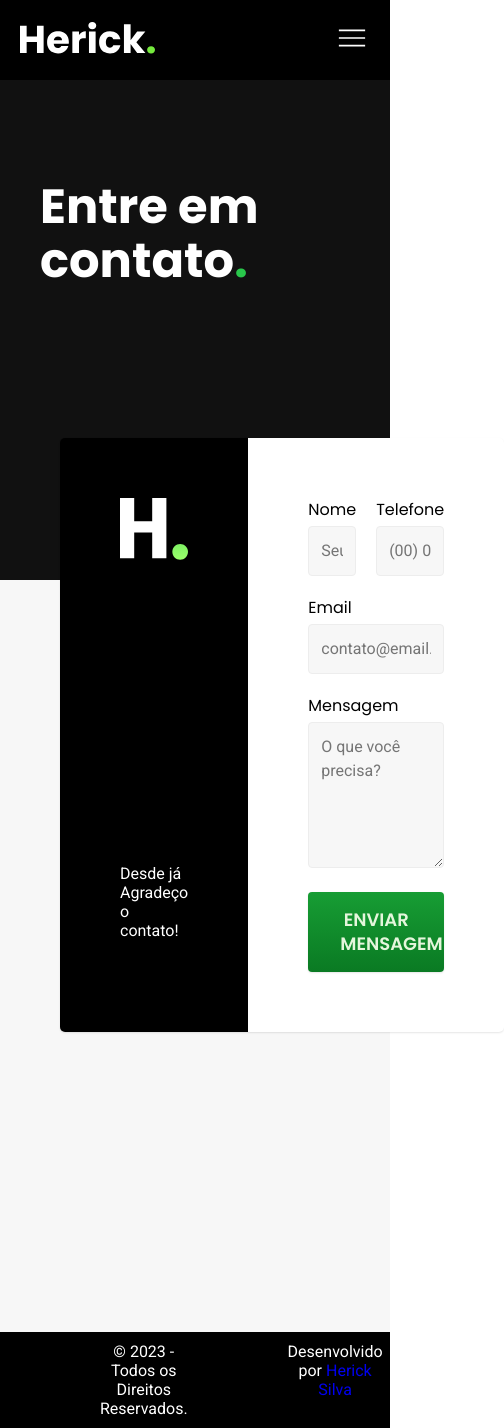
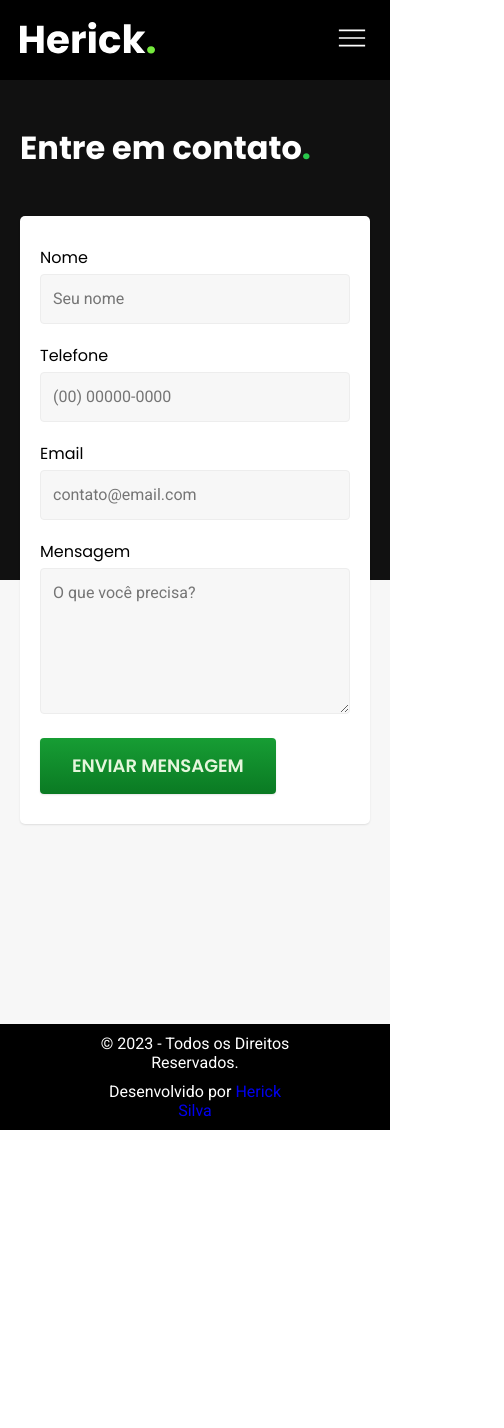
Before and after one commit to herickdevp/Desafio-Enacon, an Angular app: page /contato in a window 390 px wide. Shown: the whole page, 504 px wide, since content can reach past the window. After the commit the page ends 1130 px from the top, so only its background shows below. Built offline with nearby package versions, Linux system fonts and the light colour scheme.

Commit message:
pagina contato responsivo

```diff
--- a/src/app/components/footer/footer.component.css
+++ b/src/app/components/footer/footer.component.css
@@ -5,3 +5,10 @@
   padding: 10px 100px;
   text-align: center;
 }
+
+@media (max-width: 800px) {
+  .footer {
+    grid-template-columns: 1fr;
+    gap: 10px;
+  }
+}
--- a/src/app/components/paginas/contato/contato.component.css
+++ b/src/app/components/paginas/contato/contato.component.css
@@ -5,6 +5,7 @@
 .contato {
   display: grid;
   grid-template-columns: 5fr 7fr;
+  padding-top: 0;
 }
 
 .contato-logo,
@@ -71,3 +72,25 @@
   border-left: 3px solid #dc3545;
   padding-left: 0.2rem;
 }
+
+@media (max-width: 800px) {
+  .contato {
+    grid-template-columns: 1fr;
+  }
+  .contato-logo {
+    display: none;
+  }
+  .contato-formulario {
+    padding: 30px 20px;
+    border-radius: 5px;
+  }
+}
+
+@media (max-width: 600px) {
+  .form {
+    grid-template-columns: 1fr;
+  }
+  .form .col-2 {
+    grid-column: 1;
+  }
+}
--- a/src/app/components/paginas/contato/contato.component.html
+++ b/src/app/components/paginas/contato/contato.component.html
@@ -1,19 +1,15 @@
 <app-header></app-header>
 <div class="contato-bg">
-  <div class="conteiner">
   <div class="sectionTitulo-bg" [ngStyle]="{ 'background-color': '#111111' }">
     <div class="sectionTitulo conteiner">
       <h1>Entre em contato<span>.</span></h1>
     </div>
   </div>
 
-    <div class="conteiner">
   <div class="contato conteiner">
     <section class="contato-logo">
       <img src="assets/H.svg" alt="" />
-          <p [ngStyle]="{ color: 'white' }">
-            Desde já<br />Agradeço o contato!
-          </p>
+      <p [ngStyle]="{ color: 'white' }">Desde já<br />Agradeço o contato!</p>
     </section>
 
     <section class="contato-formulario" aria-label="Formulario">
@@ -46,10 +42,7 @@
             placeholder="contato@email.com"
           />
         </div>
-            <div
-              *ngIf="email.invalid && formDir.submitted"
-              class="validationError"
-            >
+        <div *ngIf="email.invalid && formDir.submitted" class="validationError">
           <p *ngIf="email.errors?.['required']">O Email é obrigatório!</p>
         </div>
         <div class="col-2">
@@ -67,16 +60,12 @@
           *ngIf="mensagem.invalid && formDir.submitted"
           class="validationError"
         >
-              <p *ngIf="mensagem.errors?.['required']">
-                A Mensagem é obrigatória!
-              </p>
+          <p *ngIf="mensagem.errors?.['required']">A Mensagem é obrigatória!</p>
         </div>
         <button type="submit" class="btn col-2">Enviar mensagem</button>
       </form>
     </section>
   </div>
 </div>
-  </div>
-</div>
 
 <app-footer></app-footer>
--- a/src/styles.css
+++ b/src/styles.css
@@ -126,3 +126,9 @@ body {
     color: #141414;
   }
 }
+
+@media (max-width: 800px) {
+  .sectionTitulo {
+    font: 600 1rem/1.125 Poppins, sans-serif;
+  }
+}
```
Lines whose indentation alone changed are shown as unchanged.
